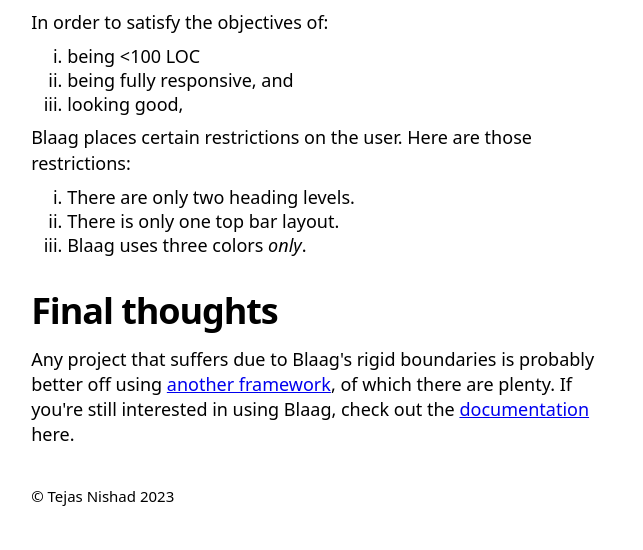
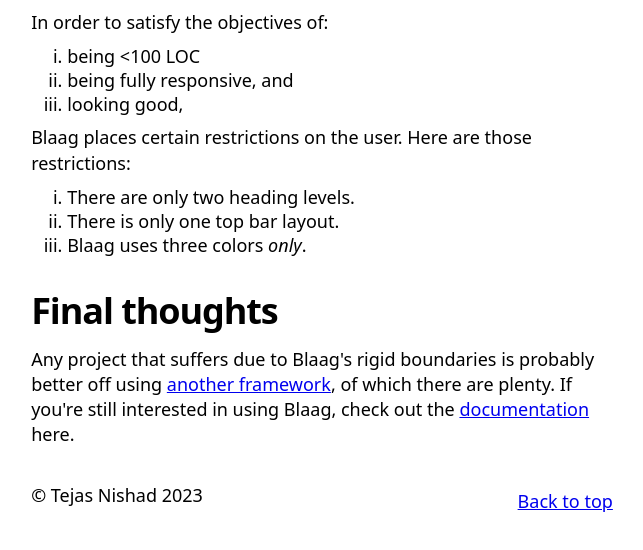
Before and after one commit to tejasnishad/blaag, a plain HTML site: page index.html in a window 1280 px wide. Shown: the part 564-1114 px from the top of the page, without its empty margins (318-961 px from the left). Drawn offline with Linux system fonts and the light colour scheme.

Commit message:
Minor footer rework

```diff
--- a/index.html
+++ b/index.html
@@ -54,7 +54,8 @@
         </p>
     </section>
     <footer>
-        <small>&copy; Tejas Nishad 2023</small>
+        <p>&copy; Tejas Nishad 2023</p>
+        <a href="#">Back to top</a>
     </footer>
 </body>
 </html>
--- a/src/blaag.css
+++ b/src/blaag.css
@@ -42,7 +42,7 @@ ul, ol, p { margin-bottom: 0.5rem; }
 
 ul, ol { padding-left: 2rem; }
 
-hr { border:1px solid #ddd; }
+hr { border:1px solid black; opacity: 0.1; }
 
 img {
     width: 100%;
@@ -60,7 +60,7 @@ p {
     line-height: 1.4;
 }
 
-header {
+header, footer {
     display: flex;
     justify-content: space-between;
     align-items: center;
```
